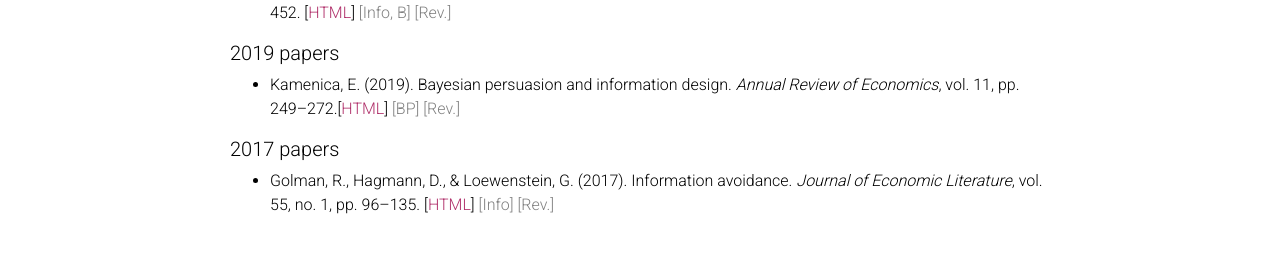
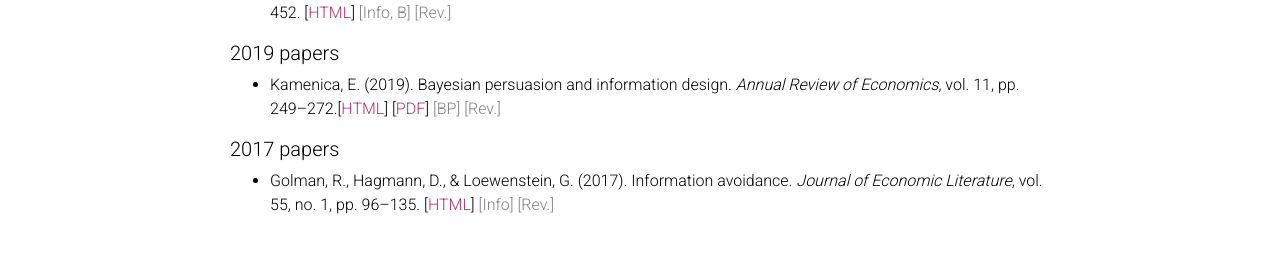
Before and after one commit to egorbronnikov/egorbronnikov.github.io, a Jekyll site: the page built from _pages/motivatedreasoning.md, in a window 1280 px wide and 900 px high, scrolled down 4506 px. Shown: the part 161-437 px from the top of the window. Built offline with Jekyll 4.4.1, drawn with Linux system fonts in a browser that asks for light colours; comment, search, counter and statistics services are not loaded; a style sheet for code colours, icons or effects is not loaded.

Commit message:
Update motivatedreasoning.md

```diff
--- a/_pages/motivatedreasoning.md
+++ b/_pages/motivatedreasoning.md
@@ -193,7 +193,8 @@
 
 
 ##### 2019 papers
-   - Kamenica, E. (2019). Bayesian persuasion and information design. _Annual Review of Economics_, vol. 11,  pp. 249--272.[[HTML](https://www.annualreviews.org/content/journals/10.1146/annurev-economics-080218-025739)]  <span style="color:gray">[BP]</span> <span style="color:gray">[Rev.]</span>
+   - Kamenica, E. (2019). Bayesian persuasion and information design. _Annual Review of Economics_, vol. 11,  pp. 249--272.[[HTML](https://www.annualreviews.org/content/journals/10.1146/annurev-economics-080218-025739)] [[PDF](https://egorbronnikov.github.io/assets/MB/Kamenica%20(2019%2C%20ARE).pdf)] <span style="color:gray">[BP]</span> <span style="color:gray">[Rev.]</span>
+
 
 
 ##### 2017 papers
```
